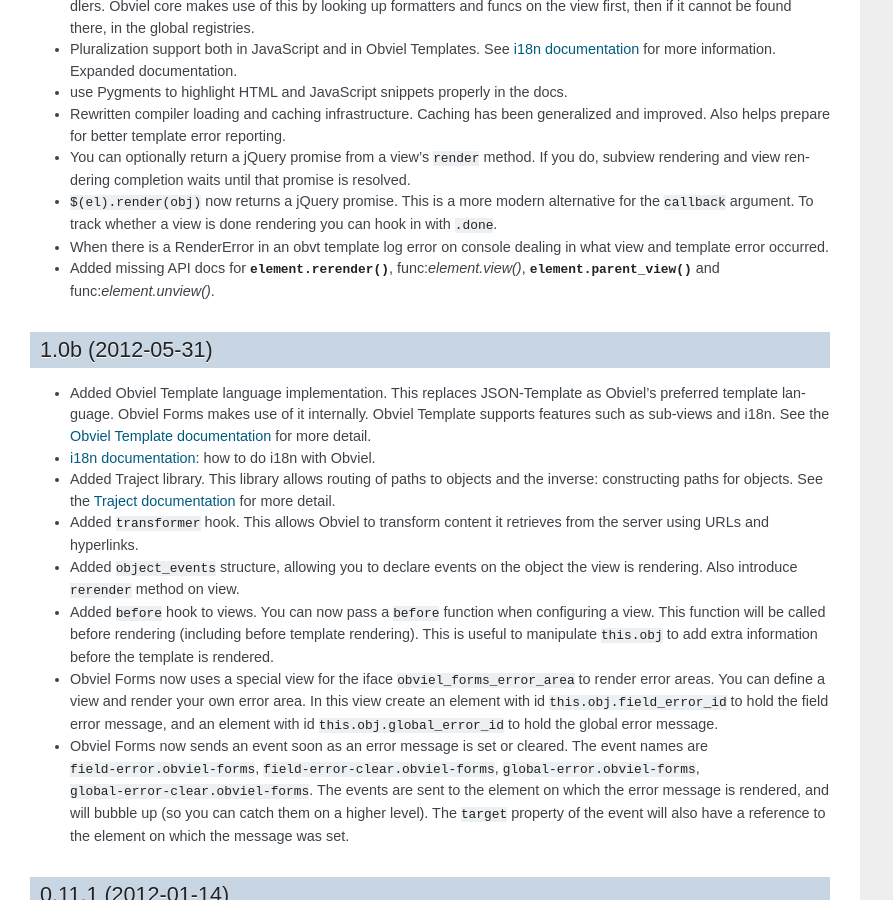
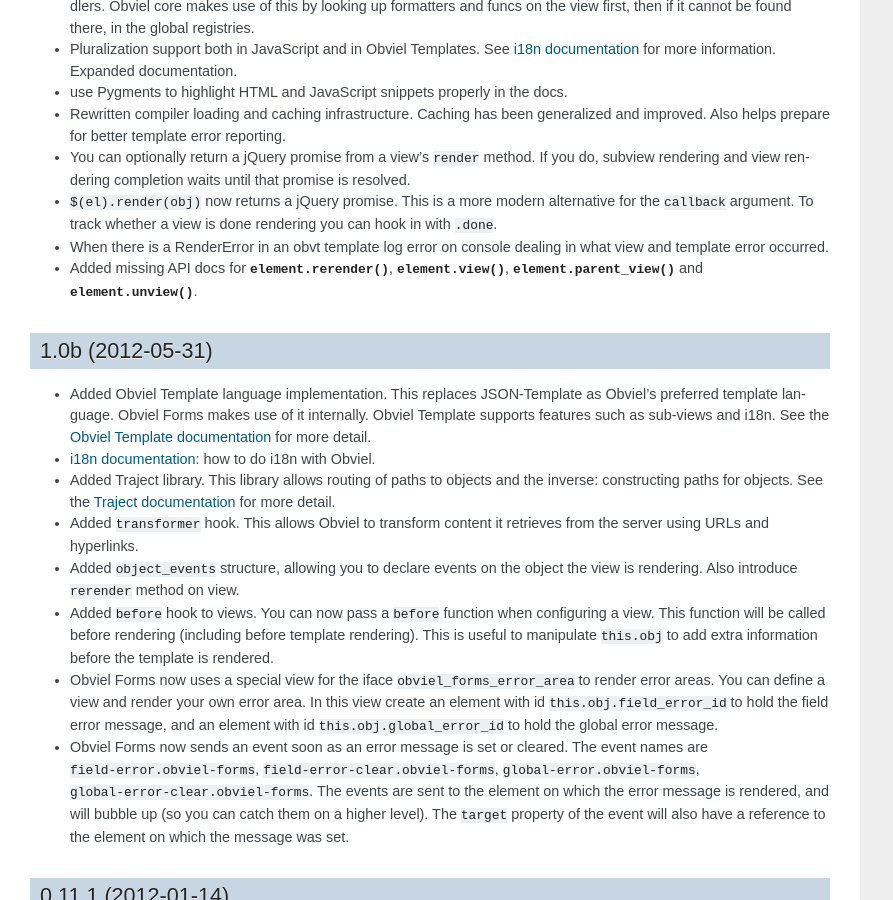
Before and after one commit to obviel/obviel, a Sphinx documentation site: the page built from doc/CHANGES.txt, in a window 1280 px wide and 900 px high, scrolled down 573 px. Shown: the whole window, without its empty margins (0-893 px from the left). Built offline with Sphinx 7.4.7, drawn with Linux system fonts in a browser that asks for light colours.

Commit message:
Fix restructured text.

```diff
--- a/doc/CHANGES.txt
+++ b/doc/CHANGES.txt
@@ -67,8 +67,8 @@
   dealing in what view and template error occurred.
 
 * Added missing API docs for :func:`element.rerender()`,
-  func:`element.view()`, :func:`element.parent_view()` and
-  func:`element.unview()`.
+  :func:`element.view`, :func:`element.parent_view()` and
+  :func:`element.unview()`.
 
 1.0b (2012-05-31)
 =================
```
